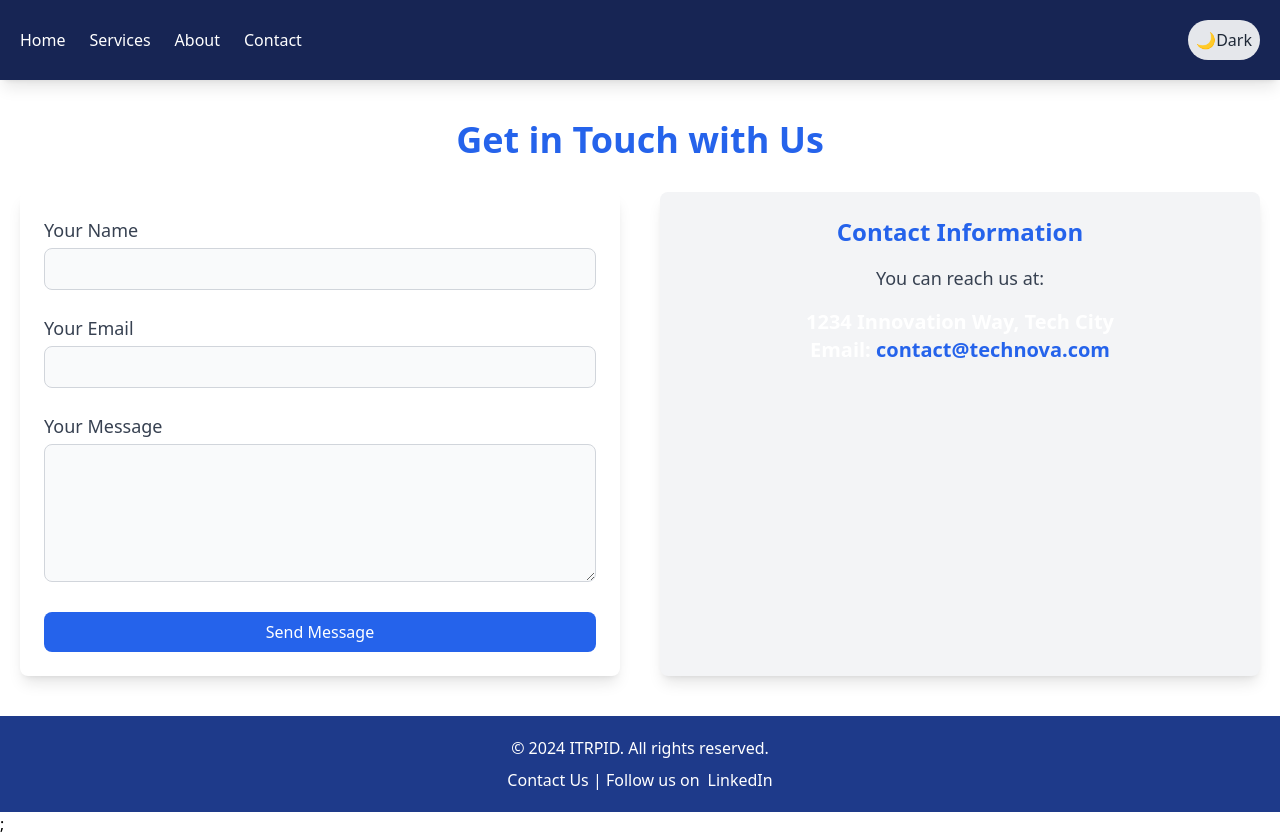
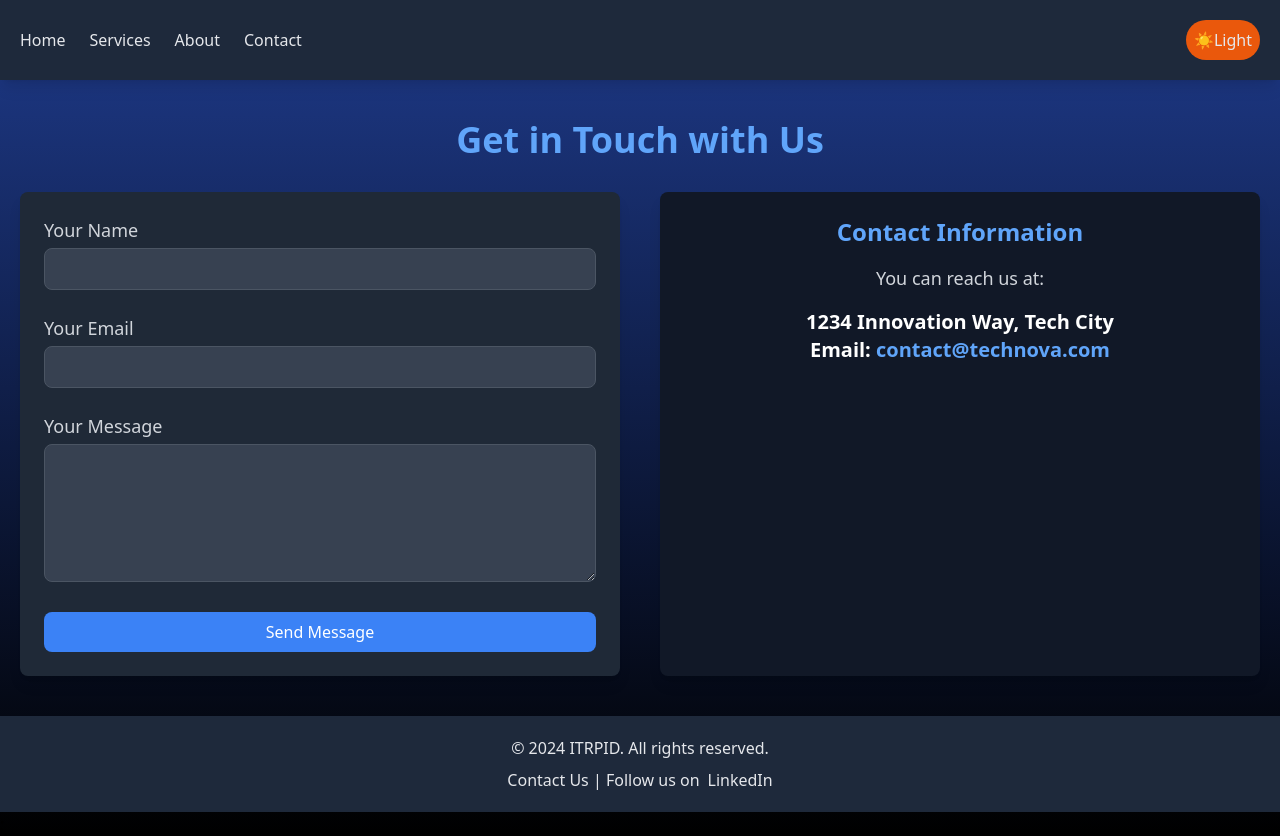
Before and after one commit to mubiana65/itrepid, a React (Create React App) app: page /contact in a window 1280 px wide. Built offline with nearby package versions, Linux system fonts and the light colour scheme.

Commit message:
first commit

```diff
--- a/src/components/ThemeToggle.tsx
+++ b/src/components/ThemeToggle.tsx
@@ -2,7 +2,7 @@ import React, { useState, useEffect } from 'react';
 
 const ThemeToggle: React.FC = () => {
   // Initialize the theme state based on localStorage or default to 'light'
-  const [theme, setTheme] = useState(localStorage.getItem('theme') || 'light');
+  const [theme, setTheme] = useState(localStorage.getItem('theme') || 'dark');
 
   useEffect(() => {
     // Add 'dark' class to HTML element if the theme is dark, otherwise remove it
```
